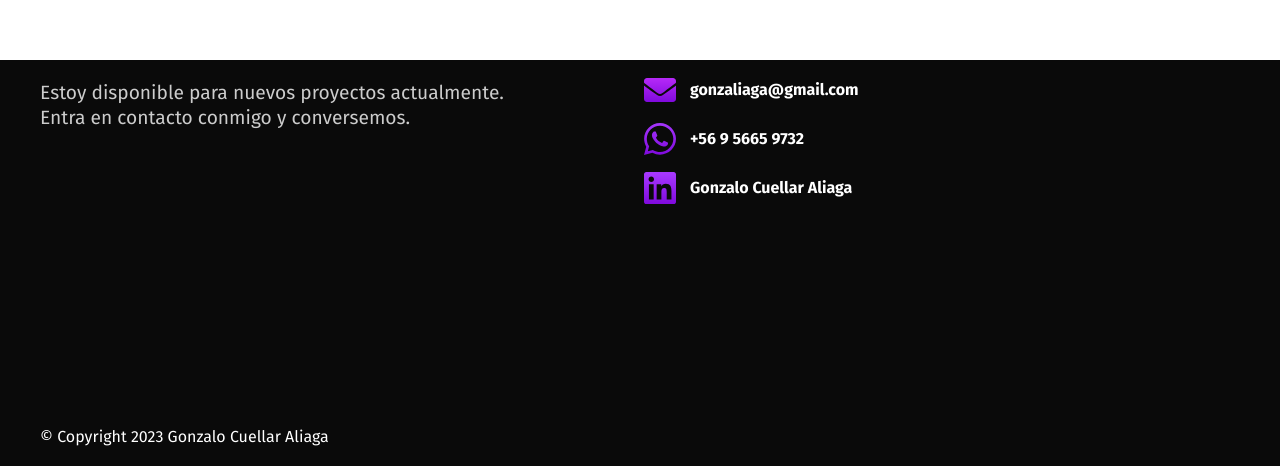
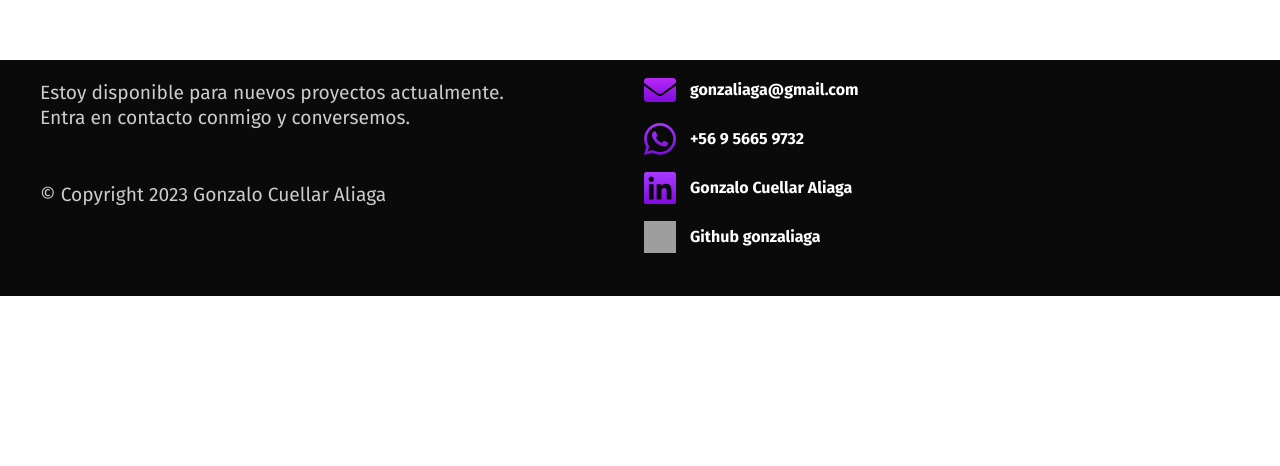
Before and after one commit to gonzaliaga/portfolio-master, a website: page index.html in a window 1280 px wide. Shown: the part 3565-4031 px from the top of the page. After the commit the page ends 3861 px from the top, so only its background shows below. Drawn offline with Linux system fonts and the light colour scheme; grey boxes are pictures that could not be loaded.

Commit message:
actualizacion de datos e imagenes

```diff
--- a/index.html
+++ b/index.html
@@ -159,7 +159,8 @@ Diseño Web y Aplicación. Sistema de Seguridad por Cámaras y llaves electróni
 	<footer class="footer" id="contacto">
 		<div class="footer-container container">
 			<p class="footer-texto">Estoy disponible para nuevos proyectos actualmente.<br/>
-				Entra en contacto conmigo y conversemos.</p>
+				Entra en contacto conmigo y conversemos.<br/><br/><br/>
+				&copy; Copyright 2023 Gonzalo Cuellar Aliaga</p>
 			<ul class="footer-contacto">
 				<li class="footer-email">
 					<a href="mailto:gonzaliaga@gmail.com" title="E-mail Gonzalo Cuellar Aliaga" target="_blank">gonzaliaga@gmail.com</a>
@@ -170,9 +171,12 @@ Diseño Web y Aplicación. Sistema de Seguridad por Cámaras y llaves electróni
 				<li class="footer-linkedin">
 					<a href="https://www.linkedin.com/in/gonzalo-cuellar-aliaga/" title="Linkedin Gonzalo Cuellar Aliaga" target="_blank">Gonzalo Cuellar Aliaga</a>
 				</li>
+				<li class="footer-github">
+
+					<a href="https://www.github.com/gonzaliaga/" title="Github Gonzalo Cuellar Aliaga" target="_blank">Github gonzaliaga</a>
+				</li>
 			</ul>
-			<p class="footer-copy"><footer>&copy; Copyright 2023 Gonzalo Cuellar Aliaga</footer>
-			</p>
+
 		</div>
 	</footer>
 
--- a/src/css/footer.css
+++ b/src/css/footer.css
@@ -52,13 +52,16 @@
   background: url("../svg/linkedin.svg") no-repeat center;
 }
 
+.footer-github a::before {
+  background: url("https://res.cloudinary.com/dkvo22lv7/image/upload/v1696365854/github_ko70th.jpg") no-repeat center;
+}
 .footer-copy {
   color: var(--c7);
-  text-align: center;
-  grid-column: 1 / -1;
+  //text-align: center;
+  //grid-column: -1 ;
 }
 
-@media (max-width: 800px) {
+@media (max-width: 450px) {
   .footer-container {
     grid-template-columns: 1fr;
     padding: 30px 15px; /* Ajustar el valor del padding aquí */
@@ -72,3 +75,6 @@
     display: none;
   }
 }
+
+
+// <img src="https://res.cloudinary.com/dkvo22lv7/image/upload/v1696364244/github_zdkqkz.png" width="32"/>
```
Also changed, not shown: src/svg/github.png (added), src/svg/github.svg (added).
